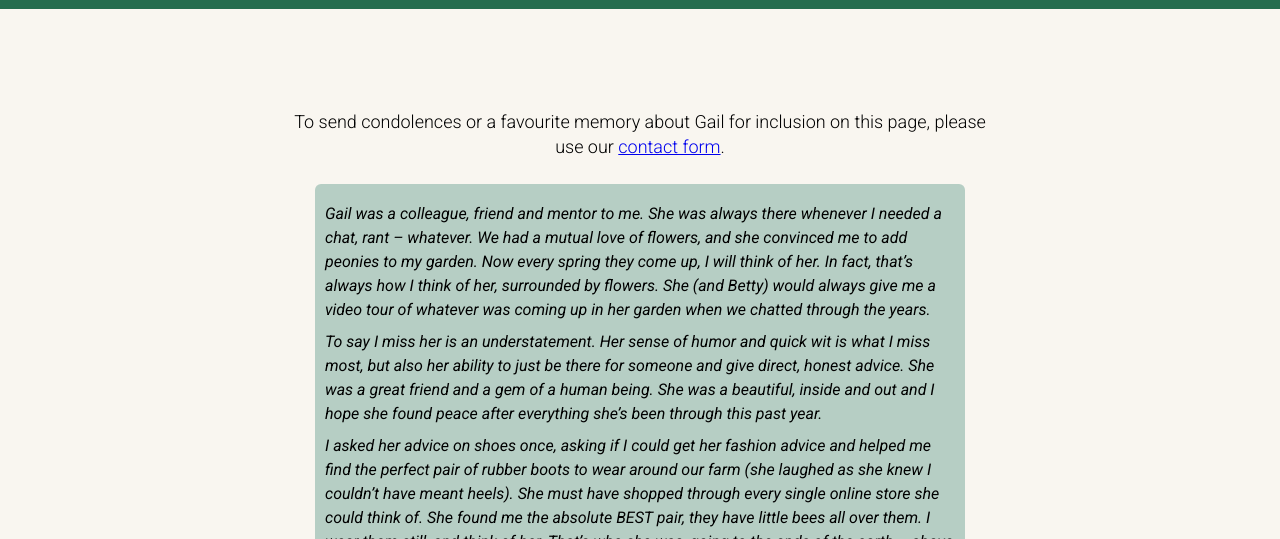
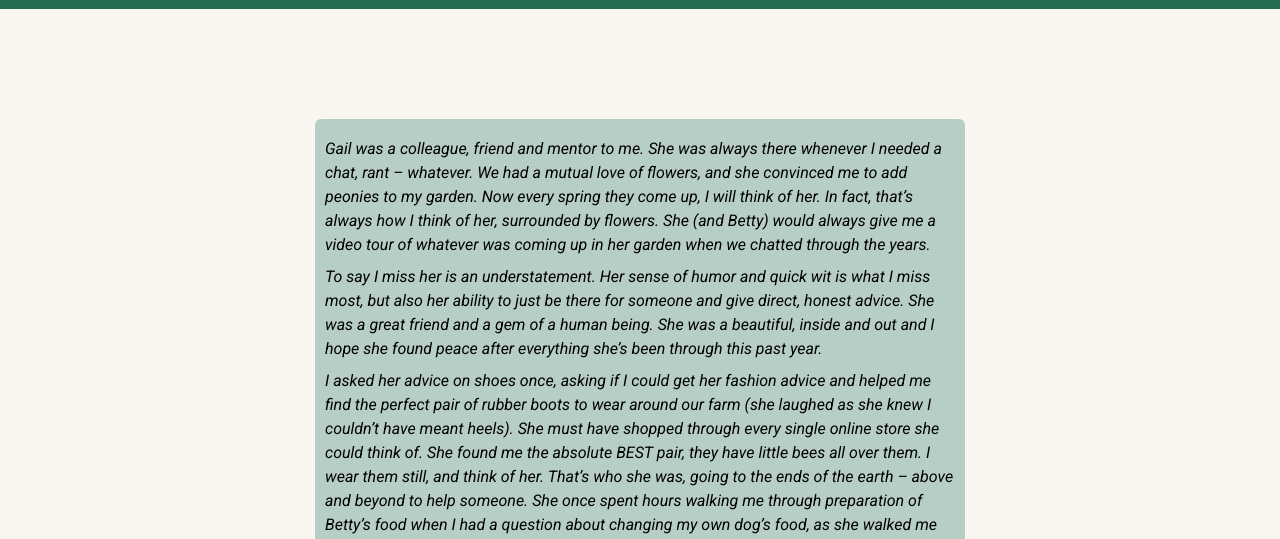
Before and after one commit to dhelmer/static-gailhelmer-basic, a plain HTML site: page guestbook.html in a window 1280 px wide. Shown: the part 261-800 px from the top of the page. Drawn offline with nearby package versions, Linux system fonts and the light colour scheme.

Commit message:
Update guestbook.html
Remove link.

```diff
--- a/guestbook.html
+++ b/guestbook.html
@@ -46,9 +46,6 @@
       <div class="center">
         <div class="page_content__padding">
 
-
-          <p class="page-intro-text small">To send condolences or a favourite memory about Gail for inclusion on this page, please use our <a href="condolences.html">contact form</a>.</p>
-
           <div class="guestbook_entry light">
 
             <p>Gail was a colleague, friend and mentor to me. She was always there whenever I needed a chat, rant – whatever. We had a mutual love of flowers, and she convinced me to add peonies to my garden. Now every spring they come up, I will think of her. In fact, that’s always how I think of her, surrounded by flowers. She (and Betty) would always give me a video tour of whatever was coming up in her garden when we chatted through the years.</p>
```
